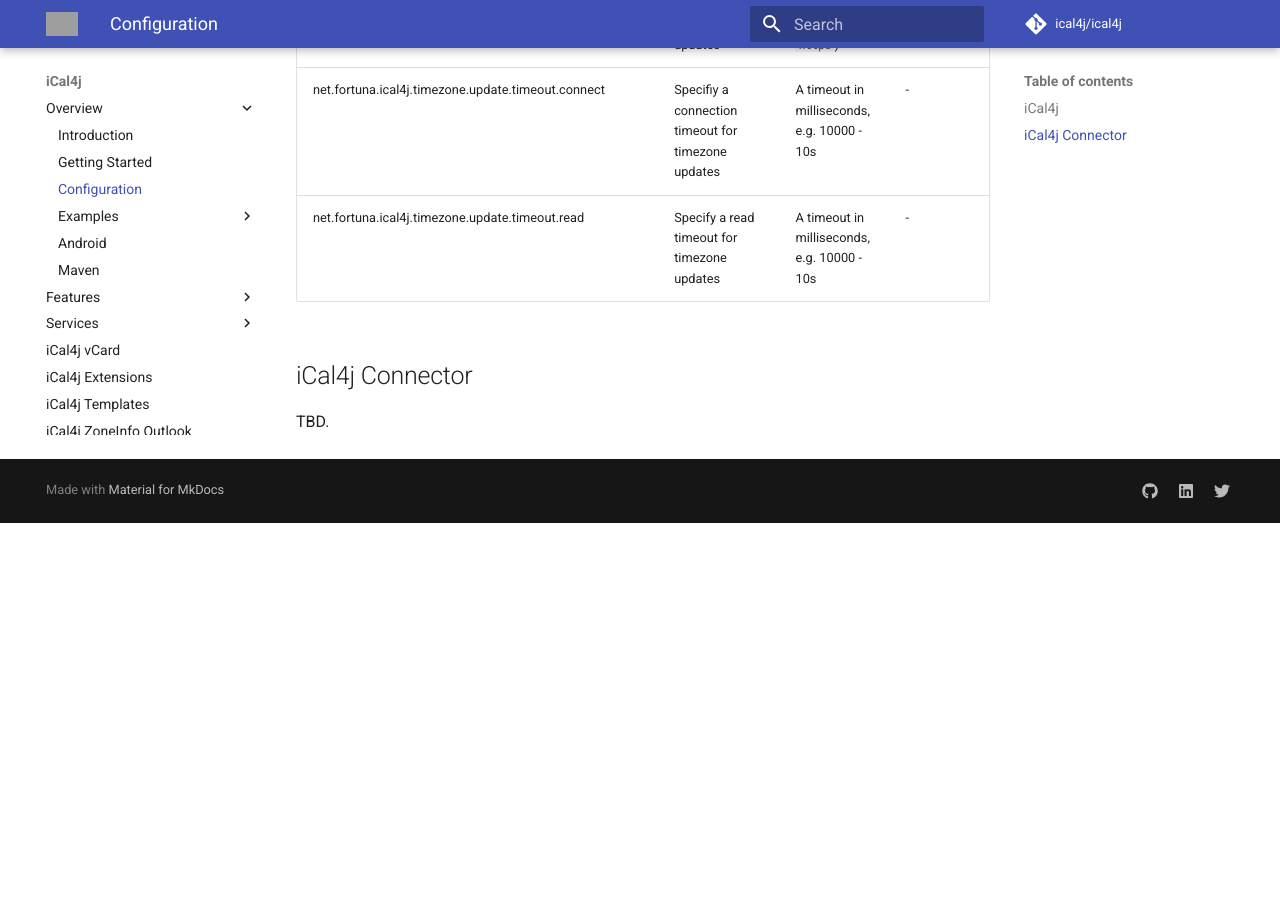
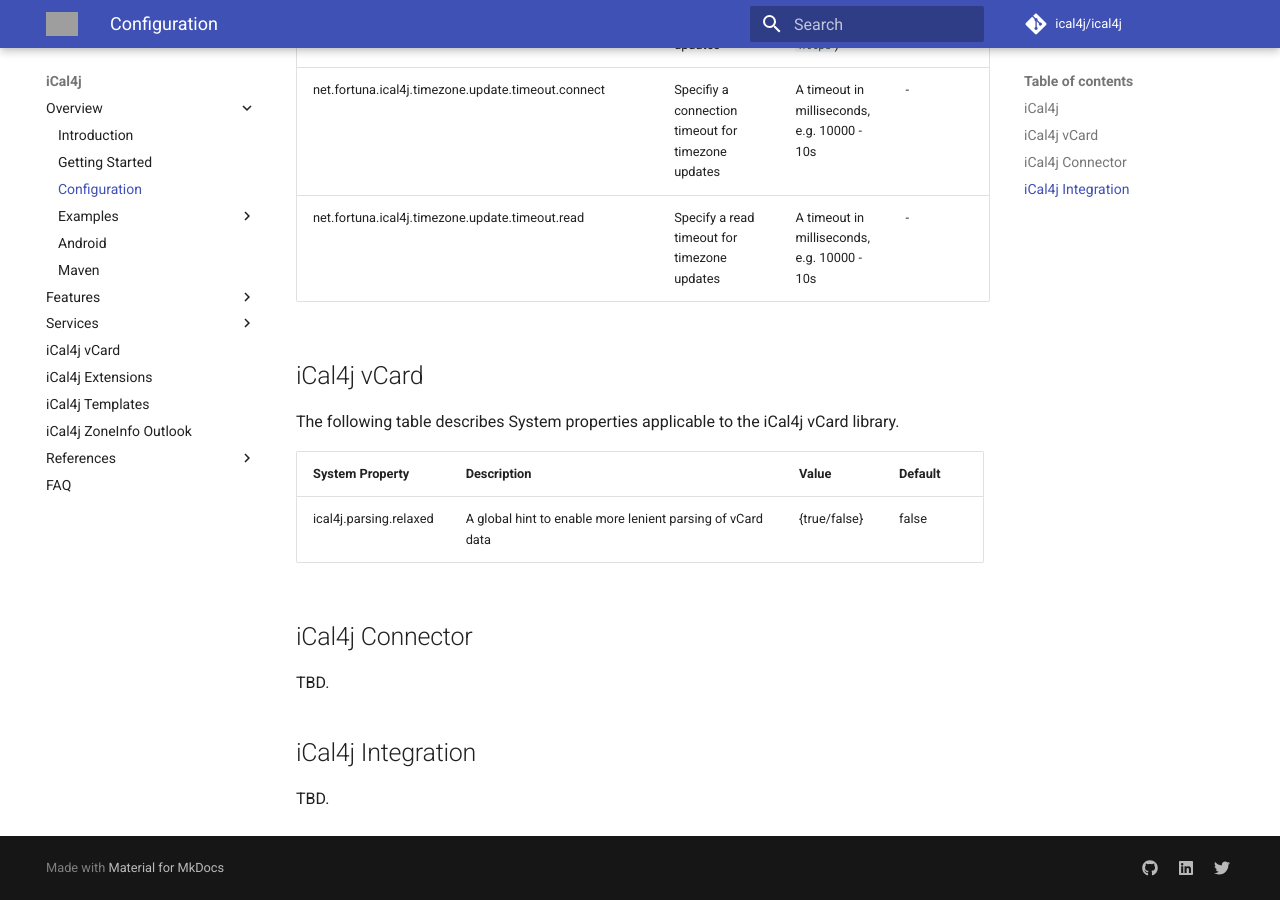
Before and after one commit to ical4j/ical4j-user-guide, an MkDocs documentation site: the page built from docs/configuring.md, in a window 1280 px wide and 900 px high, scrolled down 3614 px. Built offline with MkDocs 1.6.1 and Material for MkDocs 9.7.7, drawn with Linux system fonts in a browser that asks for light colours; comment, search, counter and statistics services are not loaded; before the commit the page ends 4137 px from its top, so only the background shows below that; grey boxes are pictures that could not be loaded.

Commit message:
Added full list of configuration options

```diff
--- a/docs/configuring.md
+++ b/docs/configuring.md
@@ -34,7 +34,19 @@
 | net.fortuna.ical4j.timezone.update.timeout.connect        | Specifiy a connection timeout for timezone updates                                                                 | A timeout in milliseconds, e.g. 10000 - 10s                                             | -                                                         |
 | net.fortuna.ical4j.timezone.update.timeout.read           | Specify a read timeout for timezone updates                                                                        | A timeout in milliseconds, e.g. 10000 - 10s                                             | -                                                         |
 
+## iCal4j vCard
+
+The following table describes System properties applicable to the iCal4j vCard library.
+
+
+| System Property        | Description                                                | Value        | Default |
+|------------------------|------------------------------------------------------------|--------------|---------|
+| ical4j.parsing.relaxed | A global hint to enable more lenient parsing of vCard data | {true/false} | false   |
 
 ## iCal4j Connector
 
 TBD.
+
+## iCal4j Integration
+
+TBD.
```
Also changed, not shown: docs/compatibility.md (+4 -0 lines).
